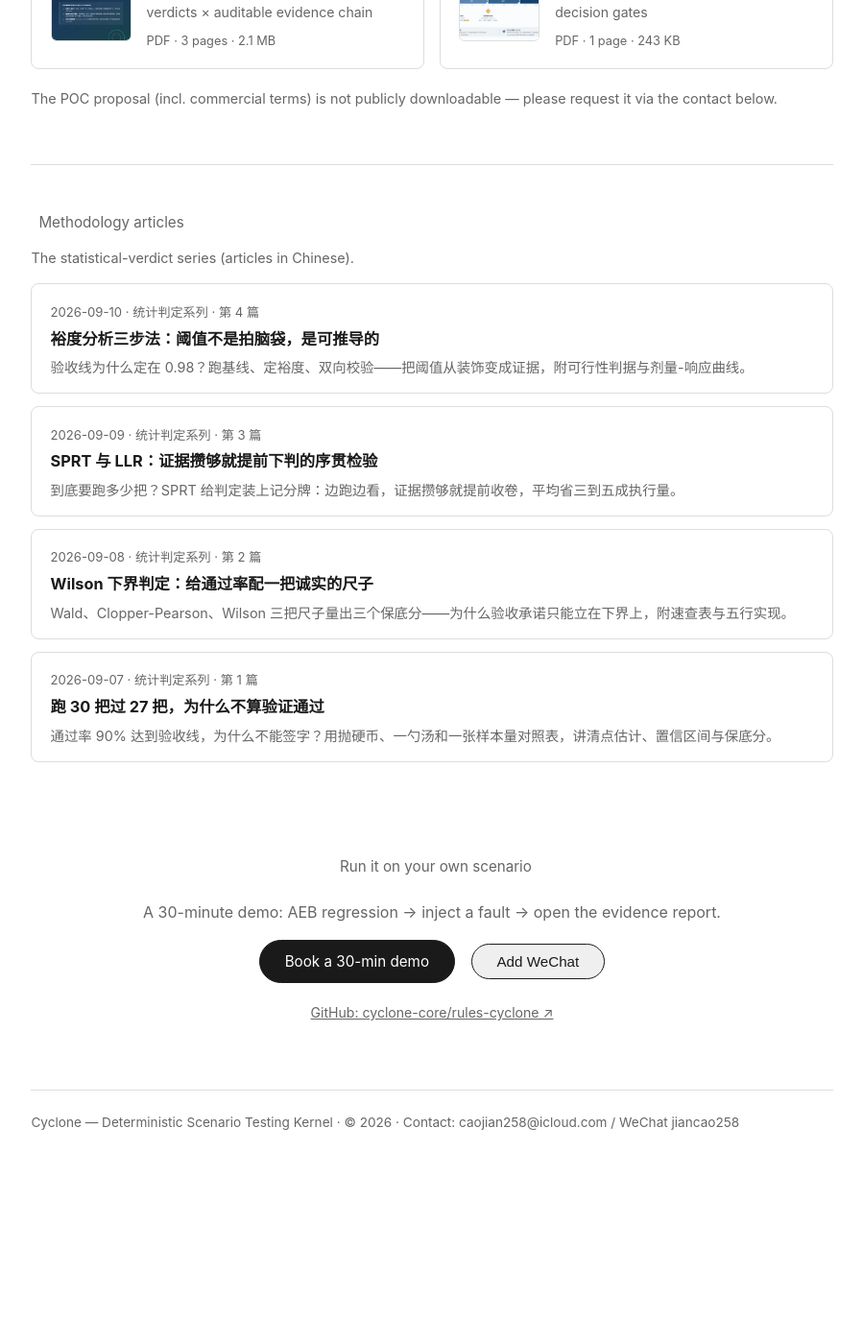
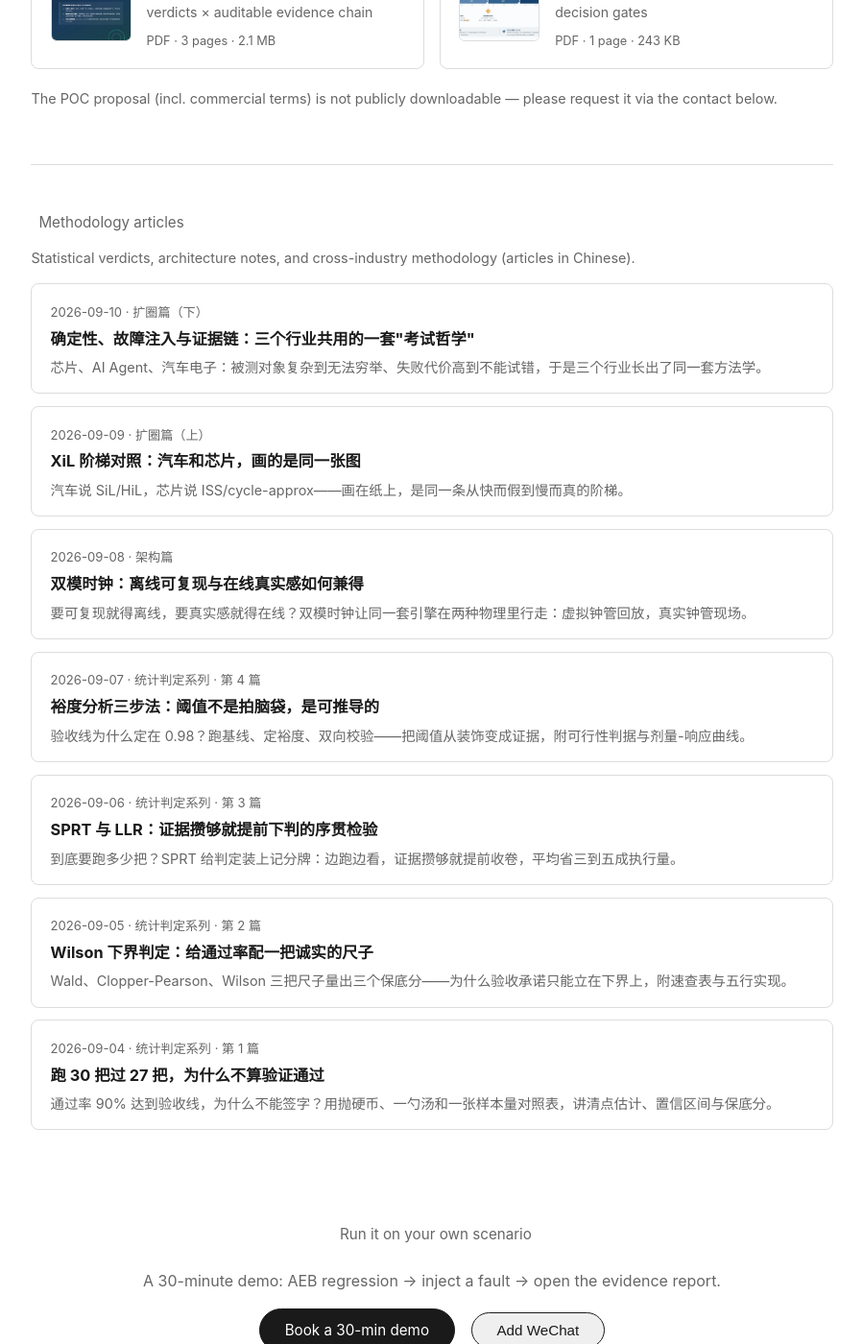
Before and after one commit to cyclone-core/site, a Jekyll site: the page built from index.html, in a window 1280 px wide and 1400 px high, scrolled down 4004 px. Shown: the whole window at 96% size, without its empty margins (190-1089 px from the left). Built offline with Jekyll 4.4.1, drawn with Linux system fonts in a browser that asks for light colours; before the commit the page ends 5223 px from its top, so only the background shows below that; part of the change alters nothing that is shown.

Commit message:
add blog 2

````diff
--- /dev/null
+++ b/_posts/2026-09-08-dual-clock.md
@@ -0,0 +1,112 @@
+---
+layout: post
+title: "双模时钟：离线可复现与在线真实感如何兼得"
+description: "要可复现就得离线，要真实感就得在线？双模时钟让同一套引擎在两种物理里行走：虚拟钟管回放，真实钟管现场。"
+series: "架构篇"
+cta_text: "下载场景包亲手跑一遍"
+cta_url: "/#downloads"
+---
+
+
+测试平台架构有个绕不开的两难：
+
+- 要**可复现**，就得把环境做"假"——数据回放、时间受控，但这离真实世界远；
+- 要**真实感**，就得接真环境——真总线、真 ECU、真实时钟，但每一次运行都不一样，bug 抓到了却重现不了。
+
+多数平台在这道选择题里二选一。Cyclone Core 的答案是**不做选择，做时钟**：一个双模时钟，让同一套引擎在两种物理里行走。这篇讲清楚这个架构决策。
+
+## 一、先分清两个旋钮：时钟 × 环境
+
+"离线/在线"其实是两个独立旋钮的组合：
+
+| | 虚拟时钟 | 真实时钟 |
+|---|---|---|
+| **回放数据** | ① 离线模式：完全受控的实验室 | ③ 很少用（不展开） |
+| **实采总线** | ④ 没意义（真实数据不等你） | ② 在线模式：真实世界的现场 |
+
+有用的主要是两格：**离线模式 = 虚拟时钟 + 回放文件**，**在线模式 = 真实时钟 + 实时总线**。
+
+## 二、离线模式：时间由平台注入
+
+离线模式下，**时间不是流逝的，是注入的**。调度器以固定步长（1ms 一个 tick）推动整个世界：发一帧数据、走一步被测逻辑、记一笔日志。传感器数据来自文件回放，整个世界是封闭的。
+
+这换来离线模式的王冠：**比特级一致**。同一份场景 YAML、同一个 seed，跑一千次，日志逐字节相同，判定结果必然相同。由此得到三个工程红利：
+
+1. **bug 永久可复现**——抓到即钉死，不存在"我机器上是好的"；
+2. **CI 友好**——结果可缓存（内容寻址的 PASS），流水线不抖；
+3. **免费的大规模采样**——seed 矩阵跑 300 把做统计判定（见本专栏第 1–3 篇），机器时就是全部成本。
+
+## 三、在线模式：时间由物理注入
+
+在线模式下，时钟服从物理世界（操作系统时钟、总线真实节拍），数据来自 SocketCAN/以太网上的真实节点。你得到的是离线给不了的东西：
+
+- **真实时序**：端到端时延、死线错过、抖动——虚拟时钟里"1 tick 永远是 1 tick"，证明不了 CPU 上跑了多快；
+- **真实硬件行为**：真实 ECU 的启动抖动、总线负载、协议栈脾气；
+- **现场证据**：问题发生在真实环境里，证据链从真实环境采集。
+
+## 四、诚实的代价：为什么在线 + 真实 ECU 必须放弃比特级
+
+这是本文最重要的一节，因为很多平台在这里说假话。
+
+接上真实 ECU 后，**比特级一致在物理上不可能**，至少有五个泄漏点：
+
+1. **传感器与采样噪声**：ADC 量化、热噪声，同一物理量两次采样不会逐比特相同；
+2. **时钟漂移**：每个节点的晶振有自己的 ppm 级偏差，分布式系统没有"同一个现在"；
+3. **总线仲裁**：CAN 仲裁取决于各节点瞬时状态，帧的精确到达次序会漂；
+4. **调度抖动**：非硬实时 OS 的调度延迟是随机变量；
+5. **温度等物理效应**：硬件行为随温度漂移，实验室空调都是变量。
+
+**承认这一点，才能谈在线模式真正保留的三样东西：**
+
+- **证据真实性**：日志采自真实总线，证据链的源头是真的；
+- **统计判定稳定性**：单次不可复现，但 Wilson 下界、SPRT 判定在统计意义上稳定——判定引擎本来就是为噪声世界设计的（第 1–3 篇）；
+- **判定逻辑一致性**：在线离线跑的是同一个判定引擎、同一份阈值推导书，不是两套班子。
+
+一句话：**离线给你"同一输入同一输出"，在线给你"不同输出、同一套判定"**。前者靠确定性，后者靠统计学。
+
+## 五、闭环：capture once, replay forever
+
+两种模式不是两座孤岛，它们之间有一条传送带：
+
+```
+在线实采一次 ──► 保存为回放文件 ──► 离线永久回放
+      ▲                                  │
+      └──────── 修复后在线验证 ◄── 离线回归通过
+```
+
+现场出的 bug，抓包一次，从此它变成离线场景库里的一份**回归资产**——每次版本迭代，这个 bug 都要被重新处刑一遍。场景库因此越用越厚：不是工程师凭空编出来的，是真实世界一份份"贡献"的。
+
+## 六、架构含义：模式切换是配置，不是重写
+
+对架构师最关键的一句：**同一份场景 YAML、同一个判定引擎、同一种证据格式，横跨两种模式。** 切换模式改的是时钟源和数据源两个配置，不是代码。这意味着：
+
+- 场景资产零分叉：离线开发的场景直接上线跑；
+- 判定资产零分叉：阈值推导书两模式通用；
+- 证据资产零分叉：报告格式一致，审核方学习一次即可。
+
+## 七、落点
+
+双模时钟在 Cyclone Core 里是已实现的核心机制（虚拟时钟 + 1ms 确定性调度，已支持；在线模式适配 SocketCAN/UDP，已支持）。场景包里每个场景都标注了它跑在哪种模式下——下载下来，从离线的一致性跑起，再把同一份场景接到真实总线上。
+
+**测试平台最深的架构决策不是选真还是选假，而是想清楚：什么必须确定（判定逻辑与证据链），什么可以随机（物理世界）——然后用时钟把两者隔开。**
+
+---
+
+## 附：名词解释（按出场顺序）
+
+| 名词 | 通俗解释 |
+|---|---|
+| **双模时钟** | 平台支持虚拟时钟与真实时钟两种时间源的设计 |
+| **虚拟时钟** | 时间由平台按固定步长注入（而非物理流逝），世界完全受控 |
+| **离线模式** | 虚拟时钟 + 数据回放：封闭世界，比特级可复现 |
+| **在线模式** | 真实时钟 + 实时总线：真实时序与真实硬件行为 |
+| **比特级一致** | 同输入重跑，日志逐字节相同、判定必然相同 |
+| **内容寻址的 PASS** | 输入哈希相同则判定结果可直接复用缓存，CI 不必重跑 |
+| **seed 矩阵** | 同一场景用多个随机种子批量执行，供统计判定 |
+| **泄漏点** | 真实世界中破坏比特级一致性的物理噪声来源（共五类） |
+| **总线仲裁** | CAN 总线上多节点同时发帧时按优先级裁决的机制，结果随瞬时状态漂移 |
+| **ppm** | 百万分之一；晶振频率偏差的常用单位 |
+| **capture once, replay forever** | 在线抓包一次、离线永久回放的资产闭环 |
+| **SocketCAN** | Linux 下的 CAN 总线网络接口框架 |
+
+*（产品能力以 Cyclone Core 当前版本为准。）*
--- /dev/null
+++ b/_posts/2026-09-09-xil-ladder.md
@@ -0,0 +1,103 @@
+---
+layout: post
+title: "XiL 阶梯对照：汽车和芯片，画的是同一张图"
+description: "汽车说 SiL/HiL，芯片说 ISS/cycle-approx——画在纸上，是同一条从快而假到慢而真的阶梯。"
+series: "扩圈篇（上）"
+cta_text: "查看全部文章"
+cta_url: "/#blog"
+---
+
+
+一个汽车测试工程师和一个芯片验证工程师坐在一起，大概率互相听不懂：一个说 SiL、HiL，一个说 ISS、cycle-approx。但只要把两边的东西画在纸上，你会发现**是同一张图**——一条从"快而假"到"慢而真"的阶梯。
+
+这条阶梯有个统一的名字：**XiL（X-in-the-Loop，X 在环）**。
+
+## 一、阶梯的第一性原理：保真度与速度的交换
+
+所有 XiL 阶梯遵守同一条物理：
+
+> **越真实，越慢，越贵；越抽象，越快，越便宜。**
+
+于是工程组织的标准打法是：**快层级当门禁，天天跑；慢层级做签收，定期跑。** 门禁放错层级只有两种死法——放在太慢的层级，贵死；放在太抽象的层级，漏死。
+
+## 二、汽车阶梯：MiL → SiL → PiL → HiL
+
+| 层级 | 全称 | 跑的是什么 | 特点 |
+|---|---|---|---|
+| **MiL** | 模型在环 | 控制算法模型（如 Simulink 框图） | 最早、最快；验证算法逻辑对不对 |
+| **SiL** | 软件在环 | 生成的 C 代码在 PC 上跑 | 验证"代码实现了模型"，纯软件、可大规模并行 |
+| **PiL** | 处理器在环 | 代码跑在目标处理器/评估板上 | 暴露编译器、字长、时序问题 |
+| **HiL** | 硬件在环 | 真实 ECU 接仿真台架 | 最接近装车；台架贵、数量少 |
+
+## 三、芯片阶梯：模型/算子 → 编译 → ISS → cycleapprox → FPGA → 真片
+
+| 层级 | 跑的是什么 | 特点 | 对应汽车 |
+|---|---|---|---|
+| 模型/算子 | ONNX 模型、单个算子 | 算法正确性 | ≈ MiL |
+| 编译 | 编译器产出的指令序列 | 验证编译产物没把模型"翻译错" | ≈ 代码生成检查 |
+| **ISS**（功能仿真） | 指令集模拟器：行为对，**不计时** | 快，功能验证主力 | **≈ SiL** |
+| **cycleapprox**（性能仿真） | 带时序模型的仿真器 | 测性能/带宽/延迟，比 ISS 慢 | ≈ PiL/时序分析 |
+| **FPGA 原型** | 设计烧进 FPGA 柜 | 近真实速度，可提前跑驱动 | 原型控制器 |
+| **真片 / 硬件在环** | 流片回来的真硅 | 最终签收 | **≈ HiL** |
+
+## 四、一张对照表，两个行业的共同规律
+
+```
+快/便宜/抽象 ──────────────────────────► 慢/贵/真实
+
+汽车:  MiL ────── SiL ────── PiL ────── HiL
+芯片:  模型/算子 ─ ISS ── cycleapprox ─ FPGA ── 真片
+                ▲                         ▲
+                │                         │
+           门禁常驻地                 签收常驻地
+```
+
+共同规律逐条对应：
+
+1. **每一级比上一级真，也比上一级慢一到几个数量级**；
+2. **每层都有自己的"黄金参考"**：汽车的场景基线 ↔ 芯片的 golden/baseline 输出；
+3. **每层都要回归门禁**：汽车的场景回归 ↔ 芯片的每日 CI 回归；
+4. **越靠右，资源越稀缺**：HiL 台架要排队 ↔ FPGA/真片板卡要调度。
+
+## 五、双向翻译词表
+
+**给汽车工程师的芯片词：**
+- ISS：指令集模拟器，相当于"纯软件的虚拟 ECU"——行为精确，时间随便；
+- cycle-approx：给 ISS 加上时序模型，相当于开始关心"死线"的 PiL；
+- 回片：芯片从代工厂回来，相当于第一台 B 样件到货；
+- golden：每个测试的标准答案，相当于你的基线数据。
+
+**给芯片工程师的汽车词：**
+- SiL：把控制器软件整体在 PC 上跑，相当于你们 ISS 层做的事；
+- HiL 台架：真实 ECU + 仿真环境，相当于你们的芯片验证板 + 测试机，只是"环境"从波形发生器变成了虚拟车辆和道路；
+- 场景：一段可回放的传感器/总线数据流，相当于你们的 testbench 激励。
+
+## 六、Cyclone Core 在阶梯的哪一格
+
+Cyclone Core 的定位是**阶梯上的"确定性判定层"**：
+
+- 在 **SiL 层**：离线模式（虚拟时钟 + 回放）提供比特级可复现的场景回归与故障注入（已支持）；
+- 在 **HiL 层**：在线模式接真实总线，统计判定 + 证据链（已支持）；
+- **贯穿所有层**：同一份场景资产、同一套判定引擎、同一种证据格式——阶梯各级之间最常见的事故（"这层过了那层不过，两边用的不是一套东西"）由此消除。
+
+阶梯是行业分工的产物，但**判定与证据不该分层**——这是这张对照图留给工具设计者的启示。
+
+---
+
+## 附：名词解释（按出场顺序）
+
+| 名词 | 通俗解释 |
+|---|---|
+| **XiL（X-in-the-Loop）** | "X 在环"测试的统称：把某物（模型/软件/处理器/硬件）放进仿真闭环里测 |
+| **MiL / SiL / PiL / HiL** | 汽车阶梯：模型在环 → 软件在环 → 处理器在环 → 硬件在环 |
+| **ISS（指令集模拟器）** | 只保证指令行为正确、不计时的芯片模拟器；快 |
+| **cycle-approx（周期近似仿真）** | 带时序模型的芯片模拟器；能测性能，较慢 |
+| **FPGA 原型** | 把芯片设计烧进可编程硬件跑出的"准真片" |
+| **回片** | 芯片流片后从代工厂返回 |
+| **golden / baseline** | 每个测试的黄金参考输出/基线数据 |
+| **testbench** | 芯片验证的测试平台（激励 + 检查环境） |
+| **门禁 / 签收** | 门禁：高频自动把关（便宜层级）；签收：低频正式验收（真实层级） |
+| **B 样件** | 汽车开发中的第二轮工程样件 |
+| **证据链** | 让判定结论可被第三方复算的一整套记录 |
+
+*（产品能力以 Cyclone Core 当前版本为准。）*
--- /dev/null
+++ b/_posts/2026-09-10-cross-industry-verification.md
@@ -0,0 +1,100 @@
+---
+layout: post
+title: '确定性、故障注入与证据链：三个行业共用的一套"考试哲学"'
+description: "芯片、AI Agent、汽车电子：被测对象复杂到无法穷举、失败代价高到不能试错，于是三个行业长出了同一套方法学。"
+series: "扩圈篇（下）"
+cta_text: "下载场景包"
+cta_url: "/#downloads"
+---
+
+
+芯片、AI Agent、汽车电子——三个看起来毫不相干的行业。但如果你走进它们各自的验证实验室，会看到惊人相似的一幕：工程师们都在回答同一个问题，而且用着同一套方法学。
+
+## 一、同一个问题
+
+三个行业的"考卷"各不相同，问题却是同一个：
+
+- **芯片**：流片一次几千万、周期半年。硅片回来之前，怎么知道几十亿晶体管的设计是对的？
+- **AI Agent**：大模型同一个输入跑两次，回答可能都不一样。怎么证明一个自主干活的 Agent 是可靠的？
+- **汽车电子**：控制器装在两吨重的铁盒子里以 120km/h 飞驰。上车之前，怎么证明极端工况下它还能正确反应？
+
+共性一目了然：**被测对象复杂到无法穷举，失败代价高到不能试错。** 面对这种处境，三个行业各自长出了——仔细看就会发现——几乎相同的答案。
+
+## 二、三个考场速写
+
+**芯片的考场**：设计以 RTL（寄存器传输级代码）形式存在，先在软件仿真器里跑，太慢了就上硬件仿真器（Emulator，装满专用芯片的机柜，把设计"烧"进去跑出近真实速度）。激励靠约束随机生成（constrained random），每个测试带一个随机种子；验证收敛的标志是覆盖率收口（coverage closure）签核。
+
+**AI Agent 的考场**：公开基准（SWE-Bench、AgentBench、τ-bench 等）提供"题库"；判定分三派——执行判定（Agent 写的代码真的跑一遍，过测试才算分）、轨迹判定（不只看最终答案，逐步检查工具调用过程）、LLM 裁判（让另一个模型打分，再想办法修正它的偏差）。离线评估天天跑，上线后再用 A/B 盯真实指标。
+
+**汽车电子的考场**：场景回放（把传感器数据喂给控制器软件）+ 故障注入（故意丢帧、延迟、篡改字段）+ 统计判定（不是跑几把看通过率，而是算置信区间）+ 证据链（每次判定的输入、过程、结论全部可复算）。验证沿 MiL→SiL→PiL→HiL 阶梯逐级逼近真实硬件。
+
+## 三、四根共同的支柱
+
+剥开行业术语的外衣，三套考场立在同样的四根支柱上。
+
+### 支柱一：确定性——bug 必须能复现，否则等于没修
+
+- 芯片：约束随机测试的**种子复现**——同一个 seed，激励序列一模一样，失败可以精确重演；
+- AI：把模型的每次响应按输入哈希**录制下来回放**，随机的模型被装进确定性的考场；
+- 汽车：**虚拟时钟 + 确定性调度**——同一场景重跑 N 次，判定结果与关键时序比特级一致。
+
+三个行业都明白：没有可复现性，"修复"只是一个愿望。
+
+### 支柱二：注入与对抗——好天气里的测试不算数
+
+- 芯片：功能安全标准要求**故障注入战役**——在设计上注入固定故障（stuck-at）和瞬态软错误（SEU），验证安全机制的检出率，直接支撑 FMEDA 量化；
+- AI：**对抗性用例**与混沌工程——工具超时、API 返回错误、恶意输入注入，专挑系统难受的地方打；
+- 汽车：**总线故障注入**——丢帧、延迟、字段篡改，验证感知退化下功能是否守住安全底线。
+
+目的相同：不是证明系统"能工作"，而是刻画系统"**在哪里开始不工作**"。
+
+### 支柱三：统计判定——"跑 30 把过 27 把"不算验证通过
+
+三个行业都吃过点估计的亏，也都收敛到同一个结论：**判定要看置信区间，不是看表面通过率**。
+
+30 次试验成功 27 次，表面成功率 0.90，但 95% 置信区间下界只有 0.74——这点样本量根本没资格声称"成功率 ≥ 0.90"。要以下界过 0.99，需要 300 把全过这样的证据量级。样本不够时，序贯检验（SPRT）让系统边跑边问"证据够不够"，够了提前停，不够继续跑。
+
+### 支柱四：证据与归因——报告不是结论，是可复算的链条
+
+- 芯片：覆盖率数据、失败波形、签核记录；
+- AI：完整轨迹录制、版本对比、失败归因；
+- 汽车：场景哈希 + 日志摘要 + 失败快照——第三方可以拿着证据包**重新算出同一个判定结论**。
+
+面对审核方（流片签核会、平台评审、监管机构），"我们测过了"不值钱，"你可以自己复算"才值钱。
+
+## 四、同一条阶梯：保真度与速度的权衡
+
+三个行业甚至共用同一种组织架构——**验证阶梯**：
+
+| 层级原则 | 芯片 | AI Agent | 汽车 |
+|---|---|---|---|
+| 快而抽象 | 功能仿真（ISS） | 离线录制回放 | MiL / SiL |
+| 中间层 | 周期近似仿真 | 影子模式 / 灰度 | PiL |
+| 慢而真实 | FPGA 原型 → 真片 | 在线 A/B | HiL 台架 |
+
+规律一模一样：越往下越真实、越慢、越贵；**快层级当门禁天天跑，慢层级定期做签收**。门禁放错层级，要么贵死，要么漏死。
+
+## 五、不能照搬的部分
+
+同构不等于相同。三个行业最大的差异在**被测对象的确定性**：
+
+| 行业 | SUT 的确定性 | 判定权重 |
+|---|---|---|
+| 芯片 RTL | 完全确定（同输入同输出） | 可比特级比对为主 |
+| 汽车软件 | 接近确定（需管住调度与浮点） | 比特级 + 统计并用 |
+| LLM Agent | 本质随机 | 只能统计判定为主 |
+
+故障模型也不同：芯片注物理故障，汽车注总线故障，AI 注语义故障。**方法学可以迁移，工具必须本地化**——把别人的考场原样搬过来，一定会失败在接口和故障模型上。
+
+## 六、把这套方法学落在汽车软件层
+
+Cyclone Core 是我们对这张"跨行业地图"的汽车作答：
+
+- 虚拟时钟 + 1ms 确定性调度，同场景重跑比特级一致（已支持）；
+- 总线故障注入：丢帧 / 延迟 / 字段篡改（已支持），CRC 损坏与节点冻结（规划中）；
+- Wilson 置信区间 + SPRT 序贯判定的判定引擎，阈值经裕度分析标定（已支持）；
+- 证据链：场景哈希 + 日志摘要 + 失败快照 + JUnit 输出，第三方可复算（已支持）。
+
+三个行业用几十年各自验证过的考试哲学，值得在汽车软件层再认真实现一遍。
+
+*（文中汽车侧能力描述以 Cyclone Core 当前版本为准，"规划中"项不代表已交付能力；示例数值为演示数据。）*
--- a/index.html
+++ b/index.html
@@ -401,8 +401,8 @@ out/aeb_manifest.json   <span class="c"># 证据索引 / evidence index</span></
   <!-- ============ 博客 ============ -->
   <section id="blog">
     <h2><span class="zh">方法论文章</span><span class="en">Methodology articles</span></h2>
-    <p class="facts zh" style="margin-top:-0.6rem;">统计判定系列：给通过率配上统计学的尺子——从点估计、Wilson 下界、SPRT 到裕度分析。</p>
-    <p class="facts en" style="margin-top:-0.6rem;">The statistical-verdict series (articles in Chinese).</p>
+    <p class="facts zh" style="margin-top:-0.6rem;">统计判定系列（点估计 → Wilson 下界 → SPRT → 裕度分析）+ 架构篇与跨行业方法学。</p>
+    <p class="facts en" style="margin-top:-0.6rem;">Statistical verdicts, architecture notes, and cross-industry methodology (articles in Chinese).</p>
     <div class="posts">
       {% for post in site.posts %}
       <a class="post-row" href="{{ post.url }}">
````
Also changed, not shown: _posts/2026-09-04-30-runs-27-pass.md (renamed from _posts/2026-09-07-30-runs-27-pass.md), _posts/2026-09-05-wilson-lower-bound.md (renamed from _posts/2026-09-08-wilson-lower-bound.md), _posts/2026-09-06-sprt-llr.md (renamed from _posts/2026-09-09-sprt-llr.md), _posts/2026-09-07-margin-analysis.md (renamed from _posts/2026-09-10-margin-analysis.md).
